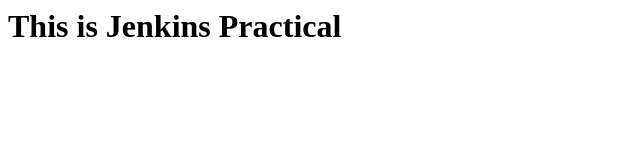
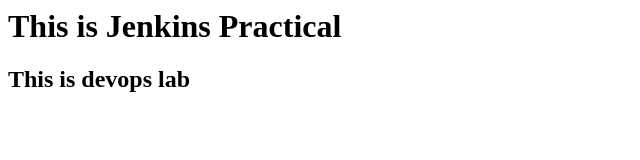
Before and after one commit to priyanka-kanaki/devops-lab, a plain HTML site: page index.html in a window 1280 px wide. Shown: the whole page, without its empty margins (0-640 px from the left). Drawn offline with Linux system fonts and the light colour scheme.

Commit message:
modified index

```diff
--- a/index.html
+++ b/index.html
@@ -1 +1,2 @@
 <h1>This is Jenkins Practical</h1>
+<h2>This is devops lab</h2>
```
